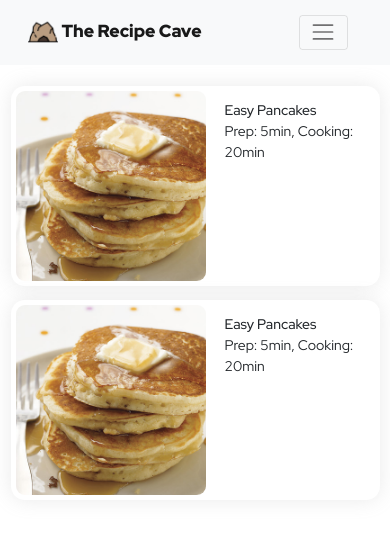
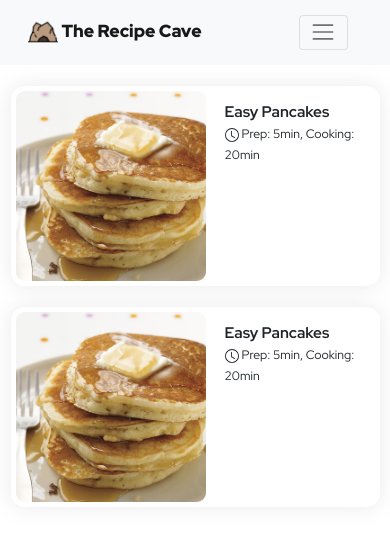
Before and after one commit to hejmi/recipe-cave, a React (Create React App) app: page / in a window 390 px wide. Shown: the top 540 px of the page. Built offline with nearby package versions, Linux system fonts and the light colour scheme.

Commit message:
show recipe responsive settings

```diff
--- a/package.json
+++ b/package.json
@@ -10,6 +10,7 @@
     "bootstrap": "^5.1.0",
     "react": "^17.0.2",
     "react-bootstrap": "^1.6.1",
+    "react-bootstrap-icons": "^1.5.0",
     "react-dom": "^17.0.2",
     "react-scripts": "4.0.3",
     "web-vitals": "^1.1.2"
--- a/src/App.css
+++ b/src/App.css
@@ -78,11 +78,9 @@ body {
 	transition: ease-out;
 }
 .main {
-	position: relative;
 	z-index: 10;
 	max-width: 1000px;
 	padding-left: 3rem;
-	align-items: center;
 	text-align: left;
 	margin: 4rem auto auto auto;
 	opacity: 0;
@@ -109,14 +107,15 @@ body {
 	object-fit: cover;
 }
 .recipe-title {
-	font-weight: 500;
+	font-weight: 700;
+	font-size: 1.1rem;
 }
 .recipe-content {
 	padding: 1rem;
 	height: 200px;
 }
 .recipe-content em {
-	font-size: 0.8rem;
+	font-size: 1rem;
 }
 .recipe-bottom {
 	position: relative;
@@ -128,15 +127,35 @@ body {
 		padding-left: 0;
 	}
 }
+@media screen and (max-width: 900px) {
+	.recipe-image {
+		width: 150px;
+		height: 150px;
+	}
+}
+
+@media screen and (max-width: 800px) {
+	.main {
+		display: inline;
+		margin: auto;
+	}
+	.container {
+		margin: auto;
+		display: grid;
+		padding-bottom: 1.5rem;
+	}
+	.recipe-container {
+		justify-self: center;
+	}
+	.recipe-image {
+		width: 200px;
+		height: 200px;
+	}
+}
+
 @media screen and (max-width: 400px) {
 	.recipe-desc {
 		display: none;
-	}
-	.main {
-		display: inline;
-	}
-	.container {
-		padding-bottom: 1rem;
 	}
 }
 
@@ -245,11 +264,9 @@ body {
 
 @keyframes hoverZoom {
 	0% {
-		transform: scale(1);
 		box-shadow: 0px 0px 20px 0px rgba(150, 150, 150, 0.2);
 	}
 	100% {
-		transform: scale(1.02);
 		box-shadow: 0px 0px 20px 0px rgba(150, 150, 150, 0.4);
 	}
 }
--- a/src/components/ShowRecipe.js
+++ b/src/components/ShowRecipe.js
@@ -1,4 +1,5 @@
 import React from "react";
+import { Clock } from "react-bootstrap-icons";
 
 /*let recipeId = this.props.recipeid;*/
 const openRecipe = (id) => console.log("Opened recipe: " + id);
@@ -12,7 +13,9 @@ function ShowRecipe() {
 			<div className="recipe-content">
 				<div className="recipe-title">Easy Pancakes</div>
 				<em className="recipe-desc">Making pancake batter from scratch is so simple that you'll wonder why you never did it before!</em>
-				<div className="recipe-bottom">Prep: 5min, Cooking: 20min</div>
+				<div className="recipe-bottom">
+					<Clock /> <small>Prep: 5min, Cooking: 20min</small>
+				</div>
 			</div>
 		</div>
 	);
```
Also changed, not shown: 1 other file (tests, documents, lock files or other folders).
